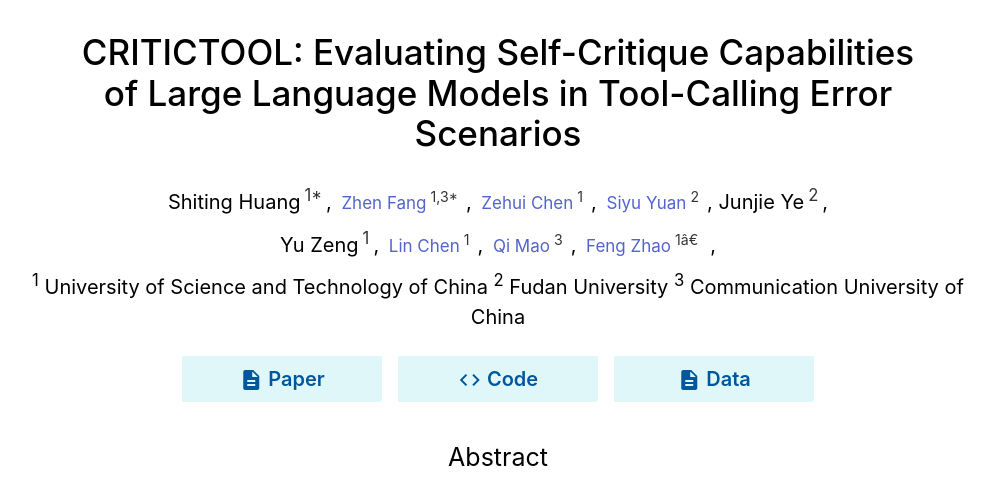
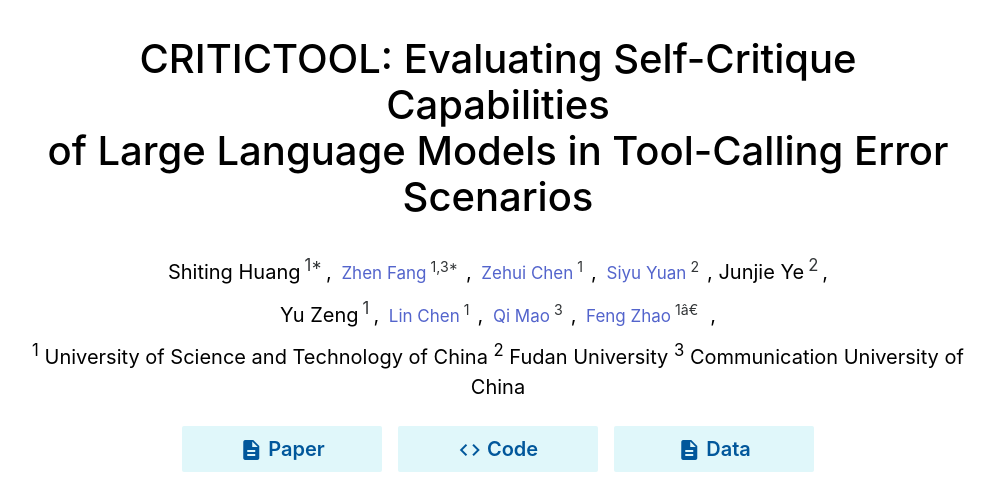
Before and after one commit to Shellorley0513/CriticTool, a plain HTML site: page docs/index.html in a window 1280 px wide. Shown: the top 493 px of the page, without its empty margins (142-1137 px from the left). Drawn offline with nearby package versions, Linux system fonts and the light colour scheme.

Commit message:
Update index.html

```diff
--- a/docs/index.html
+++ b/docs/index.html
@@ -49,11 +49,12 @@ h2,h3 {
 }
 
 h1 {
-    font-size: 35px;
+    font-size: 40px;
     font-weight: 500;
 }
 h2 {
-    font-size: 25px;
+    font-size: 30px;
+    font-weight: bold;
     font-weight: 400;
     margin: 16px 0px 4px 0px;
 }
```
